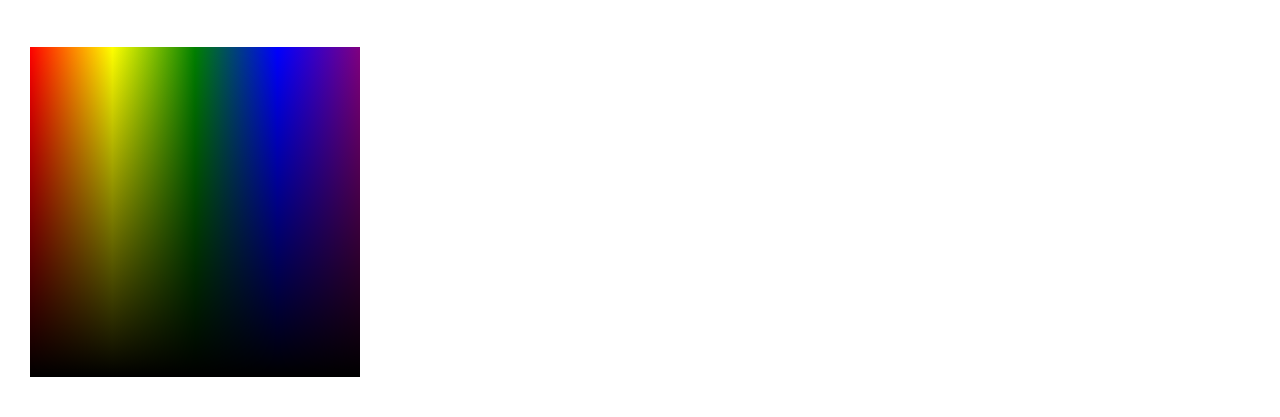
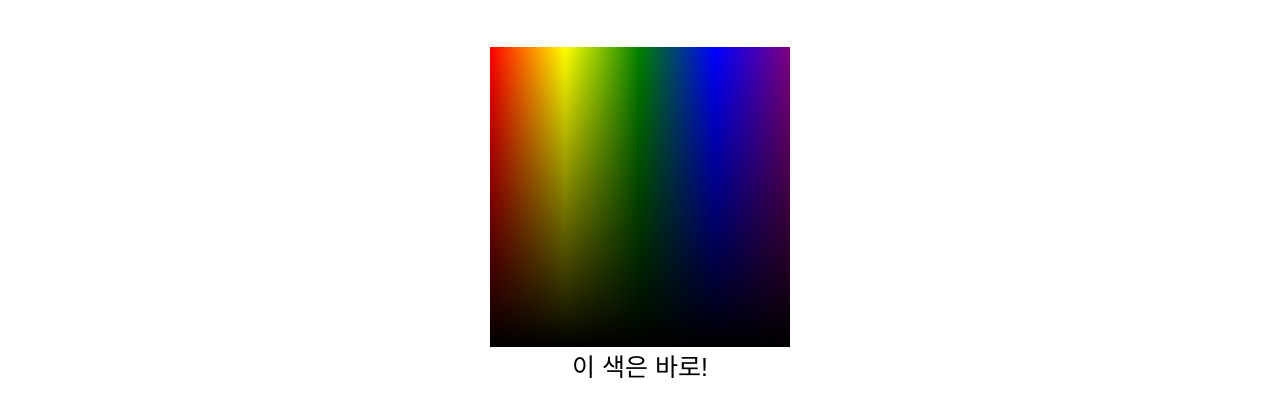
Before and after one commit to us157202-web/drag13, a website built with Vite: page color.html in a window 1280 px wide. Shown: the part 147-564 px from the top of the page. Built offline with nearby package versions, Linux system fonts and the light colour scheme; a web font is replaced by a local one.

Commit message:
color1 correction

```diff
--- a/src/style.css
+++ b/src/style.css
@@ -197,10 +197,13 @@ a {
 }
 
 #color {
+    position: absolute;
+    left: 50%;
+    transform: translate(-50%);
     display: flex;
     justify-content: center;
-    width: 330px;
-    height: 330px;
+    width: 300px;
+    height: 300px;
     margin-top: 50px;
 }
 
```
